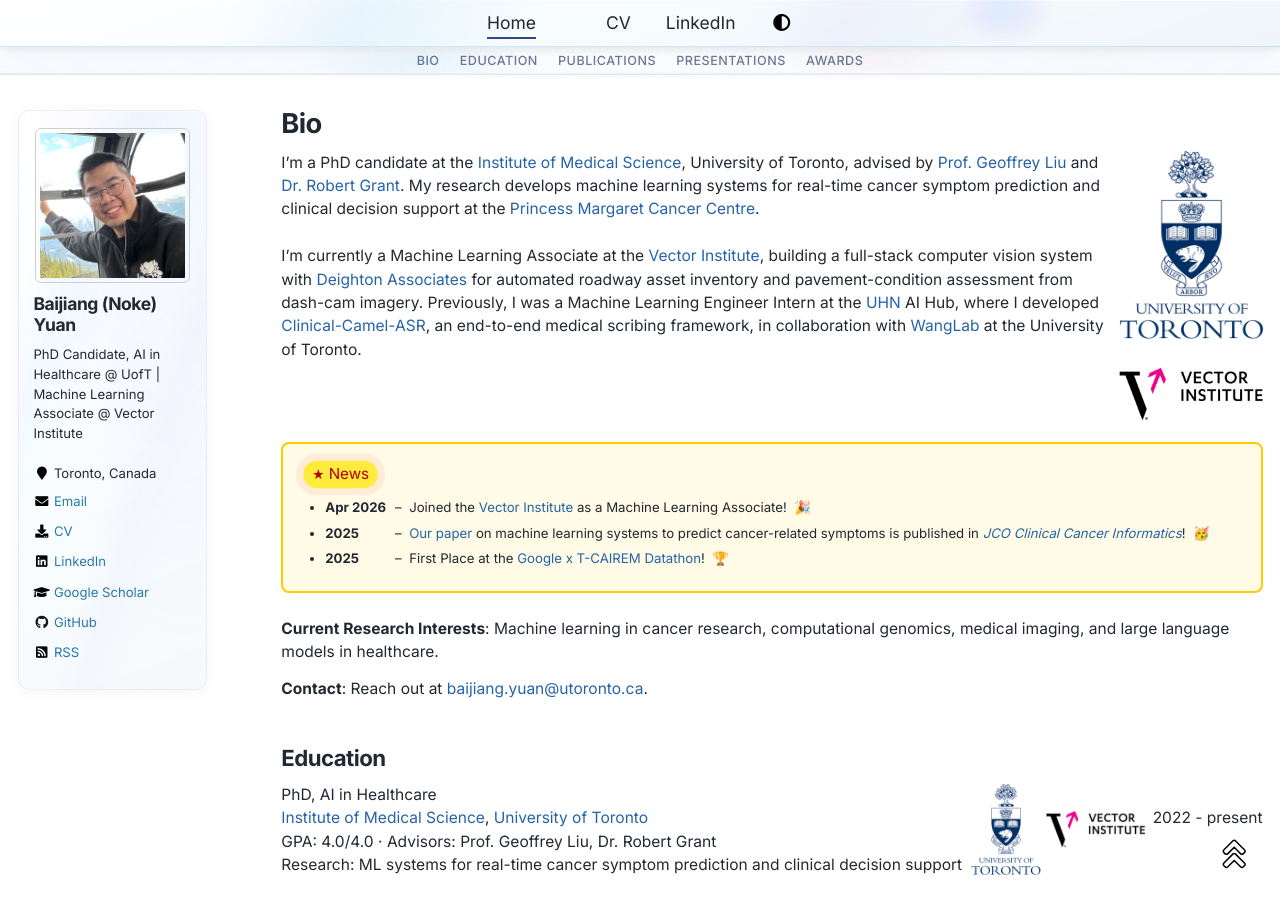
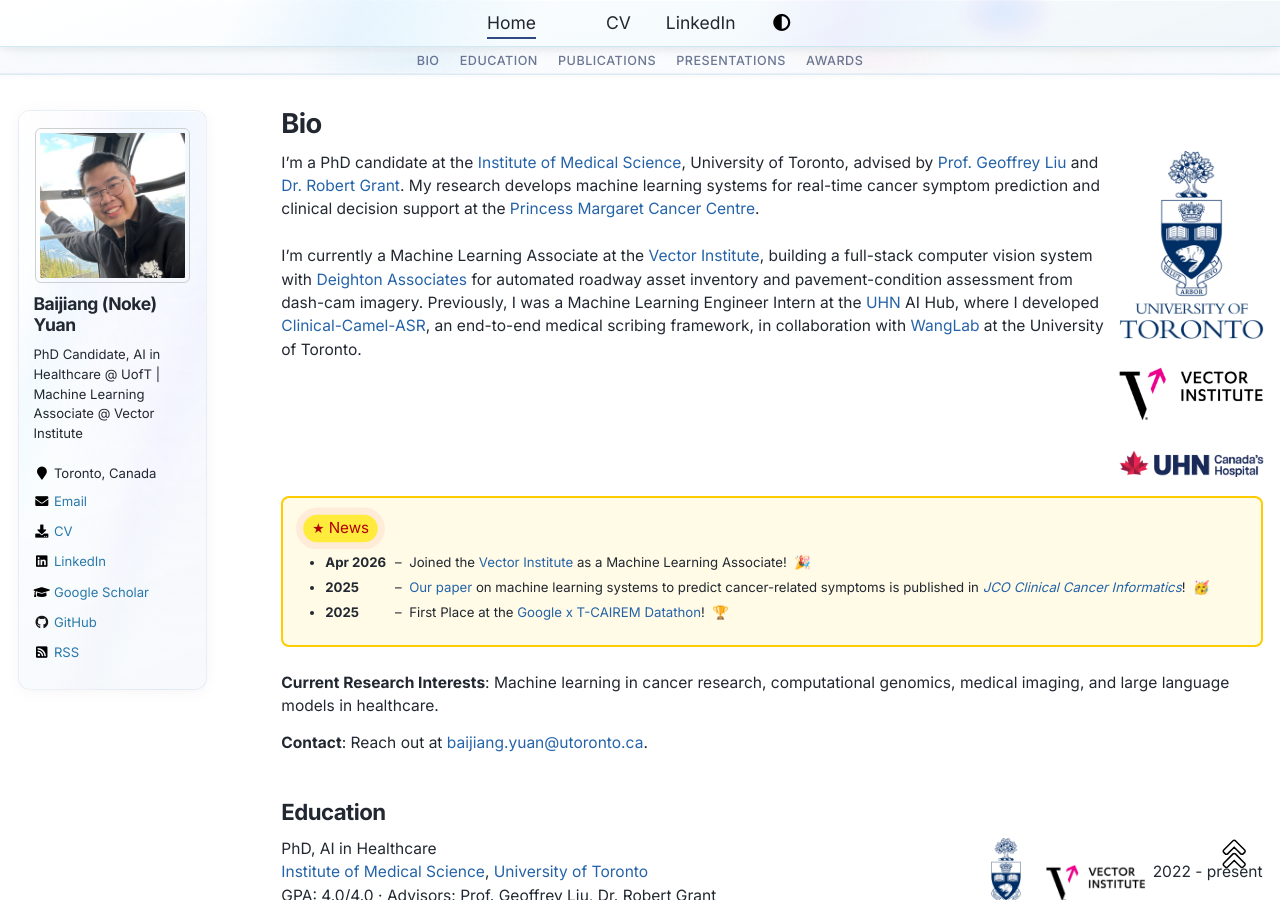
Before and after one commit to NokeYuan/NokeYuan.github.io, a Jekyll site: the page built from _pages/about.md, in a window 1280 px wide and 900 px high. Built offline with Jekyll 4.4.1, drawn with Linux system fonts in a browser that asks for light colours.

Commit message:
Add UCL and UHN logos to bio and education sections

```diff
--- a/_pages/about.md
+++ b/_pages/about.md
@@ -18,6 +18,7 @@ header:
   <div class="bio-logos">
     <a href="https://www.utoronto.ca/"><img src="/images/uoft.png" alt="University of Toronto"></a>
     <a href="https://vectorinstitute.ai/"><img src="/images/vector.png" alt="Vector Institute"></a>
+    <a href="https://www.uhn.ca/"><img src="/images/uhn.svg" alt="University Health Network"></a>
   </div>
 </div>
 <div style="font-size: 0.85em; margin-top: 1.2em; margin-bottom: 1.6em;" class="news-flash">
@@ -69,7 +70,7 @@ header:
     </tr>
     <tr>
       <td style="text-align: left">MSc, Health Data Science</td>
-      <td rowspan="2" style="text-align: center">&nbsp;</td>
+      <td rowspan="2" style="text-align: center"><a href="https://www.ucl.ac.uk/"><img src="/images/ucl.svg" width="110" height="auto"></a></td>
       <td></td>
     </tr>
     <tr>
```
Also changed, not shown: images/ucl.svg (added), images/uhn.svg (added).
